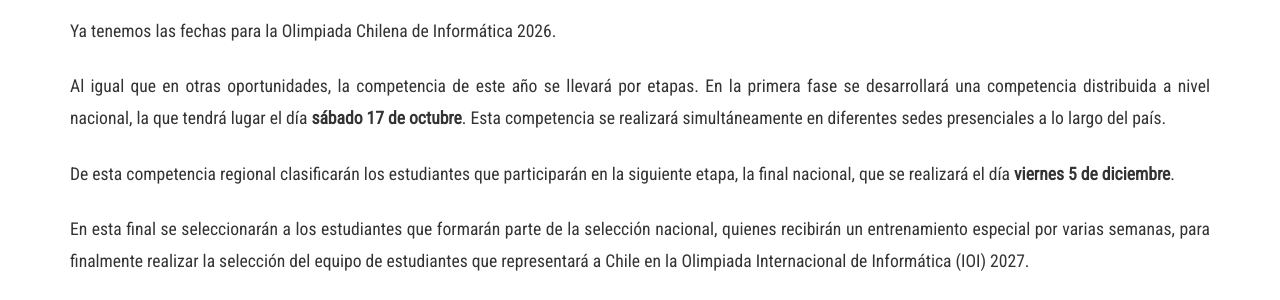
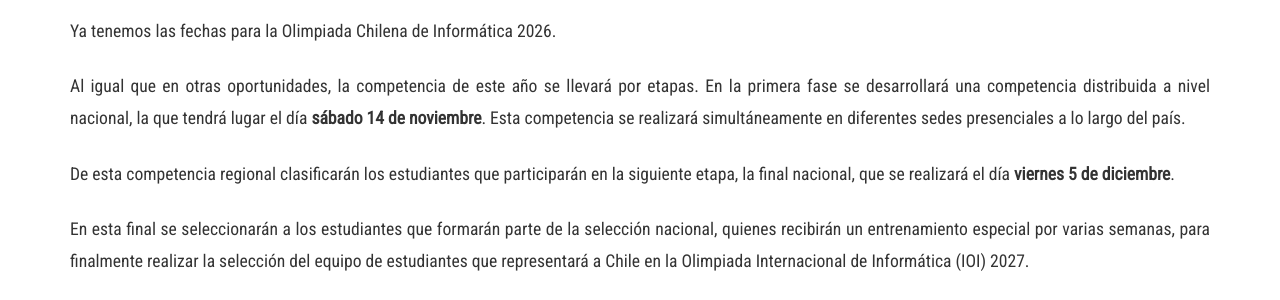
Before and after one commit to OCIoficial/ocioficial.github.io, a Jekyll site: the page built from oci-2026.md, in a window 1280 px wide and 1180 px high. Shown: the part 384-684 px from the top of the window. Built offline with Jekyll 4.4.1, drawn with Linux system fonts in a browser that asks for light colours; comment, search, counter and statistics services are not loaded.

Commit message:
Merge pull request #6 from OCIoficial/copilot/cambiar-fecha-regional-2026
Update 2026 regional competition date

```diff
--- a/index.html
+++ b/index.html
@@ -10,7 +10,7 @@ title: Olimpiada Chilena de Informática
     <div class="container">
         <div class="row justify-content-left">
             <div class="col-md-12">
-                <h3>¡OCI 2026: Regional el 17 de octubre y Final Nacional el 5 de diciembre!</h3>
+                <h3>¡OCI 2026: Regional el 14 de noviembre y Final Nacional el 5 de diciembre!</h3>
             </div>
             <!-- <div class="col-md-4 centered bannersocial">
                 <a href="https://ioi2018.jp/" target="_blank"><img src="{{ site.baseurl }}/assets/images/logo_ioi2018_transparente.png" alt="IOI 2018" /></a>
--- a/oci-2026.md
+++ b/oci-2026.md
@@ -7,7 +7,7 @@ title: Olimpiada Chilena de Informática - Proceso 2026
 
 Ya tenemos las fechas para la Olimpiada Chilena de Informática 2026.
 
-Al igual que en otras oportunidades, la competencia de este año se llevará por etapas. En la primera fase se desarrollará una competencia distribuida a nivel nacional, la que tendrá lugar el día **sábado 17 de octubre**. Esta competencia se realizará simultáneamente en diferentes sedes presenciales a lo largo del país.
+Al igual que en otras oportunidades, la competencia de este año se llevará por etapas. En la primera fase se desarrollará una competencia distribuida a nivel nacional, la que tendrá lugar el día **sábado 14 de noviembre**. Esta competencia se realizará simultáneamente en diferentes sedes presenciales a lo largo del país.
 
 De esta competencia regional clasificarán los estudiantes que participarán en la siguiente etapa, la final nacional, que se realizará el día **viernes 5 de diciembre**.
 
```
